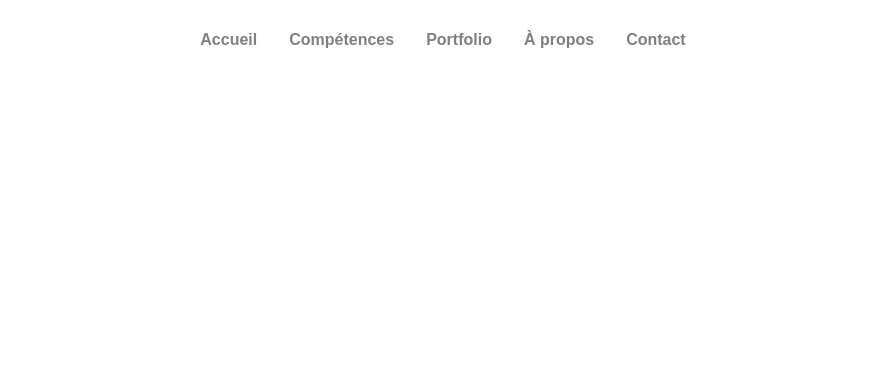
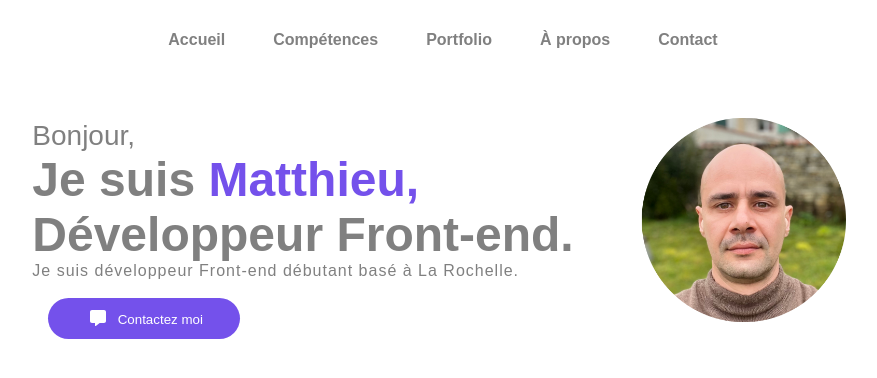
Before and after one commit to matthieu-h/portfolio, a React (Create React App) app: page / in a window 1280 px wide. Shown: the top 378 px of the page, without its empty margins (197-1074 px from the left). Built offline with nearby package versions, Linux system fonts and the light colour scheme.

Commit message:
intégration composant home

```diff
--- a/package.json
+++ b/package.json
@@ -3,6 +3,9 @@
   "version": "0.1.0",
   "private": true,
   "dependencies": {
+    "@fortawesome/fontawesome-svg-core": "^6.5.1",
+    "@fortawesome/free-solid-svg-icons": "^6.5.1",
+    "@fortawesome/react-fontawesome": "^0.2.0",
     "@testing-library/jest-dom": "^5.17.0",
     "@testing-library/react": "^13.4.0",
     "@testing-library/user-event": "^13.5.0",
--- a/src/App.js
+++ b/src/App.js
@@ -1,12 +1,14 @@
 import React from "react";
 import Navbar from "./components/Navbar";
 import BurgerMenu from "./components/BurgerMenu";
+import Home from "./components/Home";
 
 const App = () => {
   return (
     <div>
       <Navbar />
       <BurgerMenu />
+      <Home />
     </div>
   );
 };
--- a/src/components/BurgerMenu.js
+++ b/src/components/BurgerMenu.js
@@ -11,7 +11,7 @@
     <nav className={`burger-menu ${showLinks ? "show-links" : ""}`}>
       <ul className="burger-menu-links">
         <li className="burger-menu-item">
-          <Link className="burger-menu-link" to="">
+          <Link className="burger-menu-link" to="#home">
             Accueil
           </Link>
         </li>
@@ -31,7 +31,7 @@
           </Link>
         </li>
         <li className="burger-menu-item">
-          <Link className="burger-menu-link" to="">
+          <Link className="burger-menu-link" to="#contact">
             Contact
           </Link>
         </li>
--- /dev/null
+++ b/src/components/Home.js
@@ -0,0 +1,36 @@
+import React from "react";
+import { FontAwesomeIcon } from "@fortawesome/react-fontawesome";
+import { faMessage } from "@fortawesome/free-solid-svg-icons";
+import { HashLink as Link } from "react-router-hash-link";
+
+const Home = () => {
+  return (
+    <section id="home" className="home">
+      <div className="home-content">
+        <span className="home-hello">Bonjour,</span>
+        <span className="home-intro-text">
+          Je suis <span className="home-intro-name">Matthieu,</span> <br />
+          Développeur Front-end.
+        </span>
+        <p className="home-intro-para">
+          Je suis développeur Front-end débutant basé à La Rochelle.
+        </p>
+        <Link to="#contact" className="menu-contact-link">
+          <button className="menu-btn">
+            <FontAwesomeIcon icon={faMessage} className="message-icon" />
+            <span className="message-icon-text">Contactez moi</span>
+          </button>
+        </Link>
+      </div>
+      <div className="home-portrait">
+        <img
+          src="./pictures/portrait.png"
+          alt="portrait du développeur"
+          className="portrait"
+        />
+      </div>
+    </section>
+  );
+};
+
+export default Home;
--- a/src/components/Navbar.js
+++ b/src/components/Navbar.js
@@ -5,7 +5,7 @@
   return (
     <nav className="navbar">
       <div className="navbar-menu">
-        <Link className="navbar-menu-item" to="">
+        <Link className="navbar-menu-item" to="#home">
           Accueil
         </Link>
         <Link className="navbar-menu-item" to="">
@@ -17,7 +17,7 @@
         <Link className="navbar-menu-item" to="">
           À propos
         </Link>
-        <Link className="navbar-menu-item" to="">
+        <Link className="navbar-menu-item" to="#contact">
           Contact
         </Link>
       </div>
--- a/src/styles/style.css
+++ b/src/styles/style.css
@@ -33,14 +33,14 @@
     padding: 1rem 2rem;
     display: flex;
     align-items: center;
-    justify-content: space-between;
+    justify-content: center;
     position: sticky;
     top: 0;
     z-index: 3;
 }
 .navbar-menu-item{
     font-weight: bold;
-    margin: 1rem;
+    margin: 1.5rem;
     cursor: pointer;
     color: grey;
 }
@@ -70,7 +70,6 @@
         display: none;
     }
 }
-
 .burger-menu-links{
     display: flex;
     flex-direction: column;
@@ -159,3 +158,76 @@
 .show-links .burger-bar::after{
     transform: rotate(-45deg);
 }
+
+/* Home */
+.home{
+    display: flex;
+}
+.home-content{
+    display: flex;
+    flex-direction: column;
+    justify-content: space-evenly;
+    padding: 40px 20px;
+    font-size: 3rem;
+    font-weight: 700;
+}
+.home-hello{
+    font-size: 1.75rem;
+    font-weight: 100;
+}
+.home-intro-text{
+
+}
+.home-intro-name{
+    color: #7451eb;
+}
+.home-intro-para{
+    font-size: medium;
+    font-weight: 300;
+    letter-spacing: 1px;
+}
+.menu-btn{
+    background: #7451eb;
+    margin: 1rem ;
+    padding: 0.75rem 1.5rem;
+    border: none;
+    border-radius: 2rem;
+    color: white;
+    cursor: pointer;
+    width: 12rem;
+}
+.message-icon{
+    object-fit: cover;
+    margin: 0 0.25rem;
+    height: 1rem;
+    color: white;
+}
+.message-icon-text{
+    padding-left: 0.5rem;
+}
+.home-portrait{
+
+}
+
+
+.portrait{
+    /* width: 400px; */
+    height: 35vh;
+}
+@media screen and (max-width:720px){
+    .home{
+        flex-direction: column;
+        padding-top: 60px;
+    }
+    .home-content{
+        display: flex;
+        align-items: center;
+        padding-bottom: 0;
+    }
+    .home-hello{
+        align-self: self-start;
+    }
+    .home-portrait{
+        align-self: center;
+    }
+}
```
Also changed, not shown: public/pictures/portrait.png (added), 1 other file (tests, documents, lock files or other folders).
